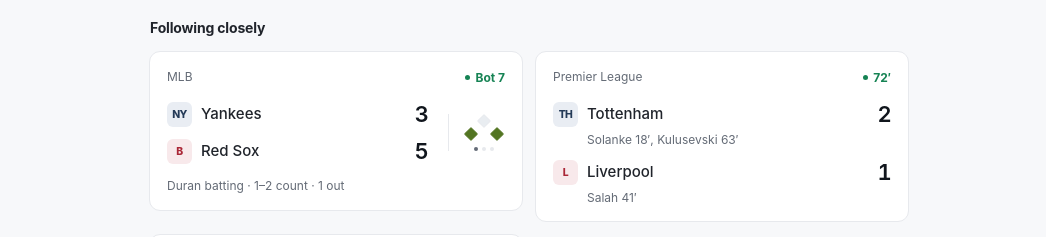
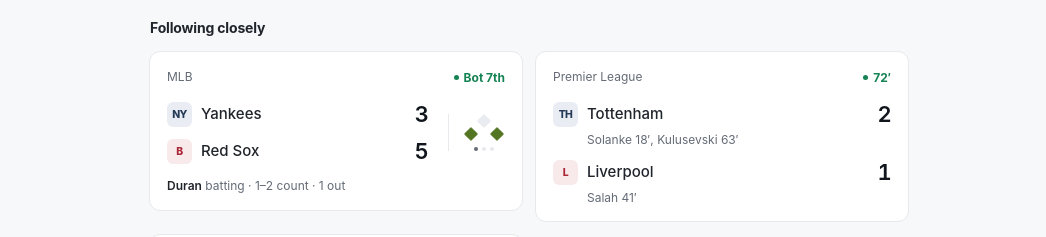
Before and after one commit to dmcbrid4/slate, a Next.js app: page / in a window 1280 px wide. Shown: the part 360-597 px from the top of the page, without its empty margins (111-1157 px from the left). Built offline with nearby package versions, Linux system fonts and the light colour scheme.

Commit message:
Polish MLB score card: ordinal inning, pluralized outs, bolded batter
Bot 7 -> Bot 7th; "1 out"/"2 outs" grammar fixed in both the visible
footnote and the assistive-tech label; batter name emphasized to match
the weight given to team names elsewhere in the card.

```diff
--- a/app/globals.css
+++ b/app/globals.css
@@ -125,6 +125,7 @@
   [data-theme='dark'] .entity-mark:not(.neutral) { filter: brightness(.84) saturate(.78); }
   @media (prefers-color-scheme: dark) { [data-theme='system'] .entity-mark:not(.neutral) { filter: brightness(.84) saturate(.78); } }
   .score-footnote { color: var(--secondary); font-size: .75rem; margin-top: 12px; min-height: 15px; line-height: 1.5; }
+  .score-footnote strong { color: var(--text); font-weight: 600; }
   .soccer-scorers { padding: 4px 0 0 34px; color: var(--secondary); font-size: .75rem; line-height: 1.4; }
   .context { margin: 12px -15px -13px; border-top: 1px solid var(--line); padding: 10px 14px; color: var(--secondary); display: flex; align-items: flex-start; gap: 7px; font-size: .75rem; line-height: 1.5; }
   .context svg { margin-top: 2px; }
--- a/src/components/ScoreCard.tsx
+++ b/src/components/ScoreCard.tsx
@@ -6,11 +6,23 @@
   return <span className={`entity-mark ${color} ${small ? 'small' : ''}`} aria-hidden="true">{mark}</span>;
 }
 
+function ordinal(n: number) {
+  const j = n % 10, k = n % 100;
+  if (j === 1 && k !== 11) return `${n}st`;
+  if (j === 2 && k !== 12) return `${n}nd`;
+  if (j === 3 && k !== 13) return `${n}rd`;
+  return `${n}th`;
+}
+
+function outsLabel(n: number) {
+  return `${n} out${n === 1 ? '' : 's'}`;
+}
+
 export function Status({ event, timeZone }: { event: Fixture; timeZone: string }) {
   if (event.status === 'scheduled') return <span className="event-status">{formatTime(event.start, timeZone)}</span>;
   if (event.status === 'final') return <span className="event-status final">Final</span>;
   const label = event.sport === 'soccer' ? event.minute
-    : event.sport === 'baseball' ? `${event.half === 'Top' ? 'Top' : 'Bot'} ${event.inning}`
+    : event.sport === 'baseball' ? `${event.half === 'Top' ? 'Top' : 'Bot'} ${ordinal(event.inning ?? 1)}`
     : event.sport === 'football' ? event.clock : 'Live';
   return <span className="event-status live"><i/>{label}</span>;
 }
@@ -59,9 +71,9 @@
 export function BaseballScore({ event }: { event: BaseballFixture }) {
   return <>
     <div className="baseball-score"><div className="team-lines">{event.participants.map((participant, i) => <TeamRow key={participant.short} participant={participant} score={event.score?.[i]} winning={event.status === 'final' && (event.score?.[i] ?? 0) > (event.score?.[1 - i] ?? 0)}/>)}</div>
-      {event.status === 'live' && event.bases && <div className="diamond-wrap"><BaseDiamond bases={event.bases}/><span className="outs" aria-label={`${event.outs} out`}>{[0, 1, 2].map(i => <i key={i} className={i < (event.outs ?? 0) ? 'filled' : ''}/>)}</span></div>}
+      {event.status === 'live' && event.bases && <div className="diamond-wrap"><BaseDiamond bases={event.bases}/><span className="outs" aria-label={outsLabel(event.outs ?? 0)}>{[0, 1, 2].map(i => <i key={i} className={i < (event.outs ?? 0) ? 'filled' : ''}/>)}</span></div>}
     </div>
-    <div className="score-footnote">{event.status === 'live' ? `${event.batter} batting · ${event.count} count · ${event.outs} out` : event.status === 'final' ? event.decision : `${event.pitchers[0].split(' ').at(-1)} vs ${event.pitchers[1].split(' ').at(-1)}`}</div>
+    <div className="score-footnote">{event.status === 'live' ? <><strong>{event.batter}</strong> batting · {event.count} count · {outsLabel(event.outs ?? 0)}</> : event.status === 'final' ? event.decision : `${event.pitchers[0].split(' ').at(-1)} vs ${event.pitchers[1].split(' ').at(-1)}`}</div>
   </>;
 }
 
```
